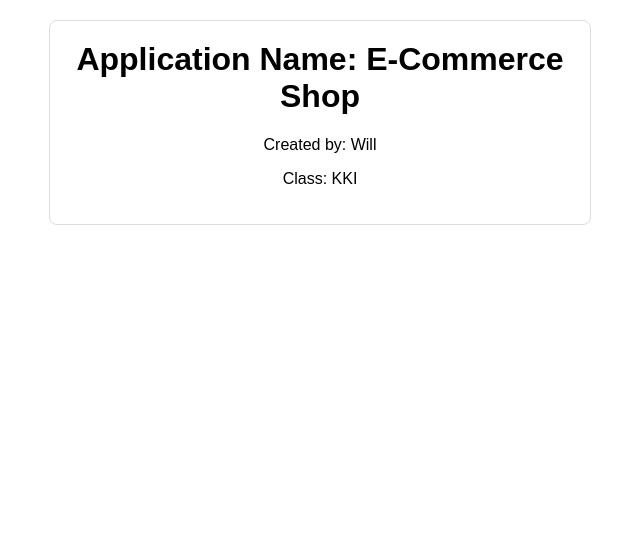
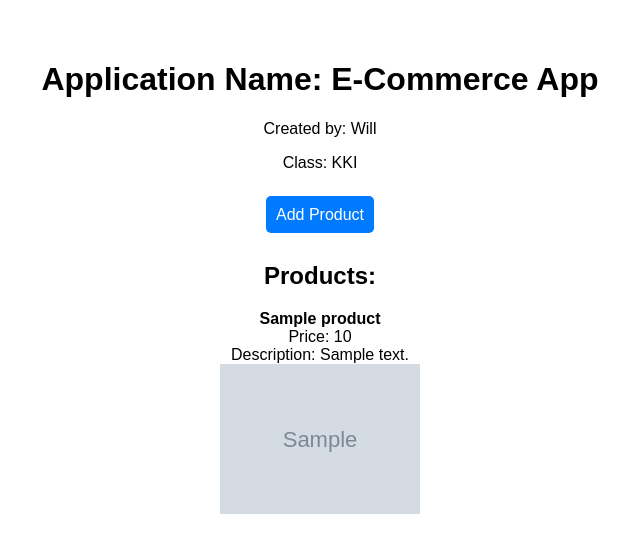
Before and after one commit to sugonamu/e-commerce-app, a Django app: page / in a window 1280 px wide. Shown: the top 557 px of the page, without its empty margins (320-960 px from the left). Run offline with Django 5.2, Linux system fonts and the light colour scheme; tables that the repository leaves empty hold one stand-in row (values such as "Sample post"); grey boxes marked "Sample" are stand-in pictures.

Commit message:
Assignment 3

```diff
--- a/e_commerce_app/settings.py
+++ b/e_commerce_app/settings.py
@@ -11,6 +11,7 @@ https://docs.djangoproject.com/en/5.1/ref/settings/
 """
 
 from pathlib import Path
+import os
 
 # Build paths inside the project like this: BASE_DIR / 'subdir'.
 BASE_DIR = Path(__file__).resolve().parent.parent
@@ -27,6 +28,9 @@ DEBUG = True
 
 ALLOWED_HOSTS = ["localhost", "127.0.0.1","william-samuel-ecommerceapp.pbp.cs.ui.ac.id"]
 
+
+MEDIA_URL = '/media/'
+MEDIA_ROOT = os.path.join(BASE_DIR, 'media')
 
 
 # Application definition
@@ -56,7 +60,7 @@ ROOT_URLCONF = 'e_commerce_app.urls'
 TEMPLATES = [
     {
         'BACKEND': 'django.template.backends.django.DjangoTemplates',
-        'DIRS': [],
+        'DIRS': [BASE_DIR / 'templates'],
         'APP_DIRS': True,
         'OPTIONS': {
             'context_processors': [
--- a/e_commerce_app/urls.py
+++ b/e_commerce_app/urls.py
@@ -14,10 +14,12 @@ Including another URLconf
     1. Import the include() function: from django.urls import include, path
     2. Add a URL to urlpatterns:  path('blog/', include('blog.urls'))
 """
+from django.conf import settings
+from django.conf.urls.static import static
 from django.contrib import admin
 from django.urls import path, include
 
 urlpatterns = [
     path('admin/', admin.site.urls),
-    path('', include('main1.urls')),  # Includes URLs from the main1 application
-]
+    path('', include('main1.urls')),  # Include your app's URLs
+] + static(settings.MEDIA_URL, document_root=settings.MEDIA_ROOT)
--- a/main1/models.py
+++ b/main1/models.py
@@ -1,10 +1,10 @@
 from django.db import models
-from django.utils import timezone
 
 class Product(models.Model):
-    nama = models.CharField(max_length=100)
-    harga = models.IntegerField()
+    name = models.CharField(max_length=255)
+    price = models.IntegerField()
     description = models.TextField()
+    image = models.ImageField(upload_to='images/', blank=True, null=True)  # New field for image
 
     def __str__(self):
-        return self.nama
+        return self.name
--- a/main1/templates/main1.html
+++ b/main1/templates/main1.html
@@ -1,32 +1,37 @@
-<!DOCTYPE html>
-<html lang="en">
-<head>
-    <meta charset="UTF-8">
-    <meta name="viewport" content="width=device-width, initial-scale=1.0">
-    <title>Application Info</title>
-    <style>
-        body {
-            font-family: Arial, sans-serif;
-            margin: 20px;
-            text-align: center;
-        }
-        .info {
-            border: 1px solid #ddd;
-            padding: 20px;
-            border-radius: 8px;
-            display: inline-block;
-            max-width: 500px;
-        }
-        .info h1 {
-            margin-top: 0;
-        }
-    </style>
-</head>
-<body>
-    <div class="info">
-        <h1>Application Name: {{ app_name }}</h1>
-        <p>Created by: {{ your_name }}</p>
-        <p>Class: {{ your_class }}</p>
+{% extends 'base.html' %}
+
+{% block title %}Application Info{% endblock title %}
+
+{% block content %}
+<div class="info">
+    <h1>Application Name: {{ app_name }}</h1>
+    <p>Created by: {{ your_name }}</p>
+    <p>Class: {{ your_class }}</p>
+    <br>
+    <!-- Add Product Button -->
+    <a href="{% url 'add_product' %}" class="add-product-button">Add Product</a>
+    <br><br>
+    <!-- Products List -->
+    <div class="products-list">
+        <h2>Products:</h2>
+        {% if products %}
+            <ul>
+                {% for product in products %}
+                    <li>
+                        <strong>{{ product.name }}</strong><br>
+                        Price: {{ product.price }}<br>
+                        Description: {{ product.description }}<br>
+                        {% if product.image %}
+                            <img src="{{ product.image.url }}" alt="{{ product.name }}" style="max-width: 200px; height: auto;">
+                        {% else %}
+                            <p>No image available.</p>
+                        {% endif %}
+                    </li>
+                {% endfor %}
+            </ul>
+        {% else %}
+            <p>No products available.</p>
+        {% endif %}
     </div>
-</body>
-</html>
+</div>
+{% endblock content %}
--- a/main1/urls.py
+++ b/main1/urls.py
@@ -2,6 +2,11 @@ from django.urls import path
 from . import views
 
 urlpatterns = [
-    path('', views.info_view, name='home'),  # Map the root URL to `info_view`
+    path('', views.info_view, name='home'),
     path('info/', views.info_view, name='info_view'),
+    path('add-product/', views.add_product, name='add_product'),
+    path('json/', views.products_json, name='products_json'),
+    path('json/<int:product_id>/', views.product_json_by_id, name='product_json_by_id'),
+    path('xml/', views.show_xml, name='products_xml'),
+    path('xml/<int:product_id>/', views.show_xml_by_id, name='product_xml_by_id'),
 ]
--- a/main1/views.py
+++ b/main1/views.py
@@ -1,9 +1,55 @@
-from django.shortcuts import render
+from django.shortcuts import render, redirect
+from django.http import JsonResponse, HttpResponse
+from django.core import serializers
+from .models import Product
+from .forms import ProductForm
 
 def info_view(request):
+    products = Product.objects.all()
     context = {
-        'app_name': 'E-Commerce Shop',
+        'app_name': 'E-Commerce App',
         'your_name': 'Will',
         'your_class': 'KKI',
+        'products': products
     }
     return render(request, 'main1.html', context)
+
+def add_product(request):
+    if request.method == 'POST':
+        form = ProductForm(request.POST, request.FILES)  # Handle file uploads
+        if form.is_valid():
+            form.save()
+            return redirect('home')
+    else:
+        form = ProductForm()
+    return render(request, 'addproduct.html', {'form': form})
+
+def products_json(request):
+    products = Product.objects.all()
+    data = list(products.values('name', 'price', 'description', 'image'))
+    return JsonResponse(data, safe=False)
+
+def product_json_by_id(request, product_id):
+    try:
+        product = Product.objects.get(id=product_id)
+        data = {
+            'name': product.name,
+            'price': product.price,
+            'description': product.description,
+            'image': product.image.url if product.image else None  # Handle image URL
+        }
+        return JsonResponse(data)
+    except Product.DoesNotExist:
+        return JsonResponse({'error': 'Product not found'}, status=404)
+
+def show_xml(request):
+    data = Product.objects.all()
+    return HttpResponse(serializers.serialize("xml", data), content_type="application/xml")
+
+def show_xml_by_id(request, product_id):
+    try:
+        product = Product.objects.get(id=product_id)
+        data = serializers.serialize("xml", [product])
+        return HttpResponse(data, content_type="application/xml")
+    except Product.DoesNotExist:
+        return HttpResponse('<error>Product not found</error>', content_type="application/xml")
--- a/requirements.txt
+++ b/requirements.txt
@@ -4,3 +4,4 @@ whitenoise
 psycopg2-binary
 requests
 urllib3
+pillow
--- /dev/null
+++ b/templates/base.html
@@ -0,0 +1,22 @@
+<!-- templates/base.html -->
+<!DOCTYPE html>
+<html>
+<head>
+    <title>{% block title %}My Application{% endblock title %}</title>
+    <style>
+        /* Add your CSS styling here */
+        body { font-family: Arial, sans-serif; margin: 0; padding: 0; }
+        .container { margin: 20px auto; max-width: 800px; padding: 20px; }
+        .info, .add-product, .products-list { text-align: center; margin: 20px auto; }
+        .add-product-button { padding: 10px; background-color: #007bff; color: white; text-decoration: none; border-radius: 5px; }
+        ul { list-style-type: none; padding: 0; }
+        li { margin: 10px 0; }
+    </style>
+</head>
+<body>
+    <div class="container">
+        {% block content %}
+        {% endblock content %}
+    </div>
+</body>
+</html>
```
Also changed, not shown: main1/forms.py (added, +7 -0 lines), main1/templates/addproduct.html (added, +14 -0 lines), main1/migrations/0003_rename_nama_product_name_rename_harga_product_price.py (added), main1/migrations/0004_product_image_alter_product_name.py (added).
